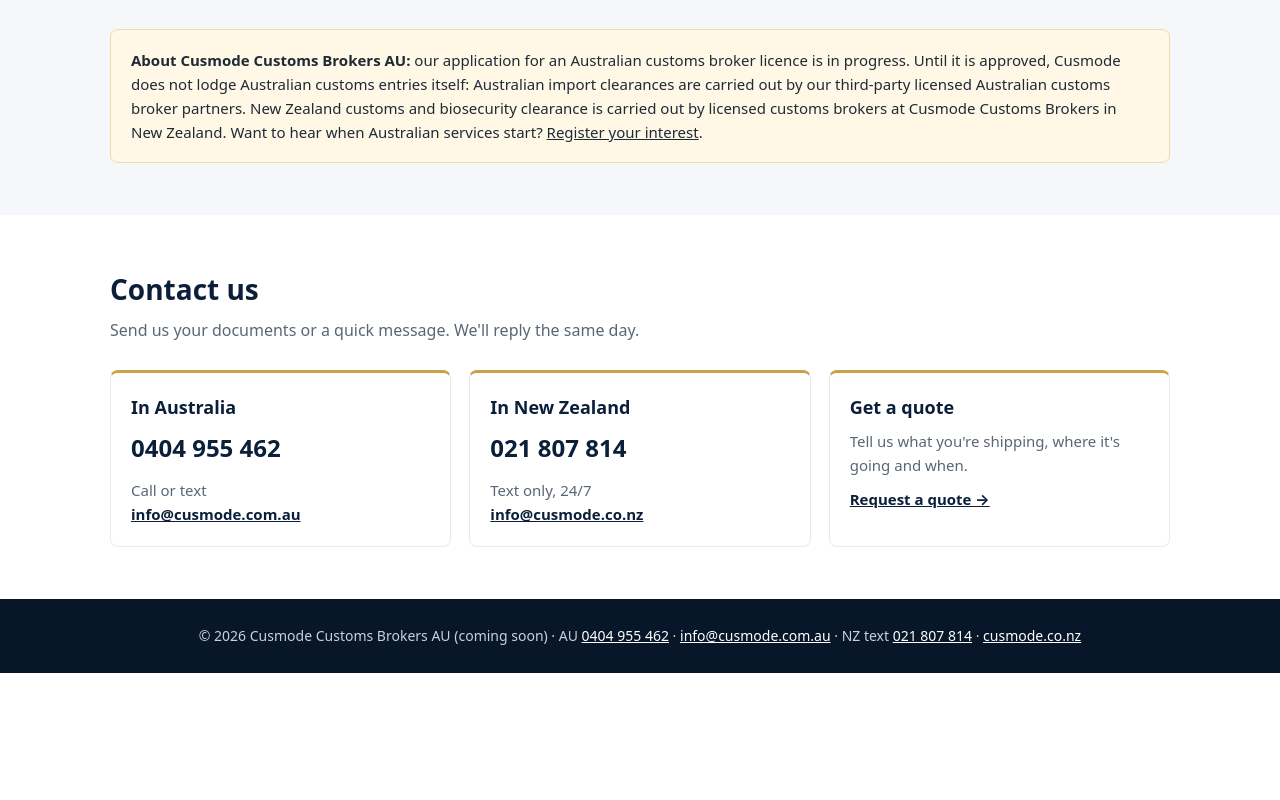
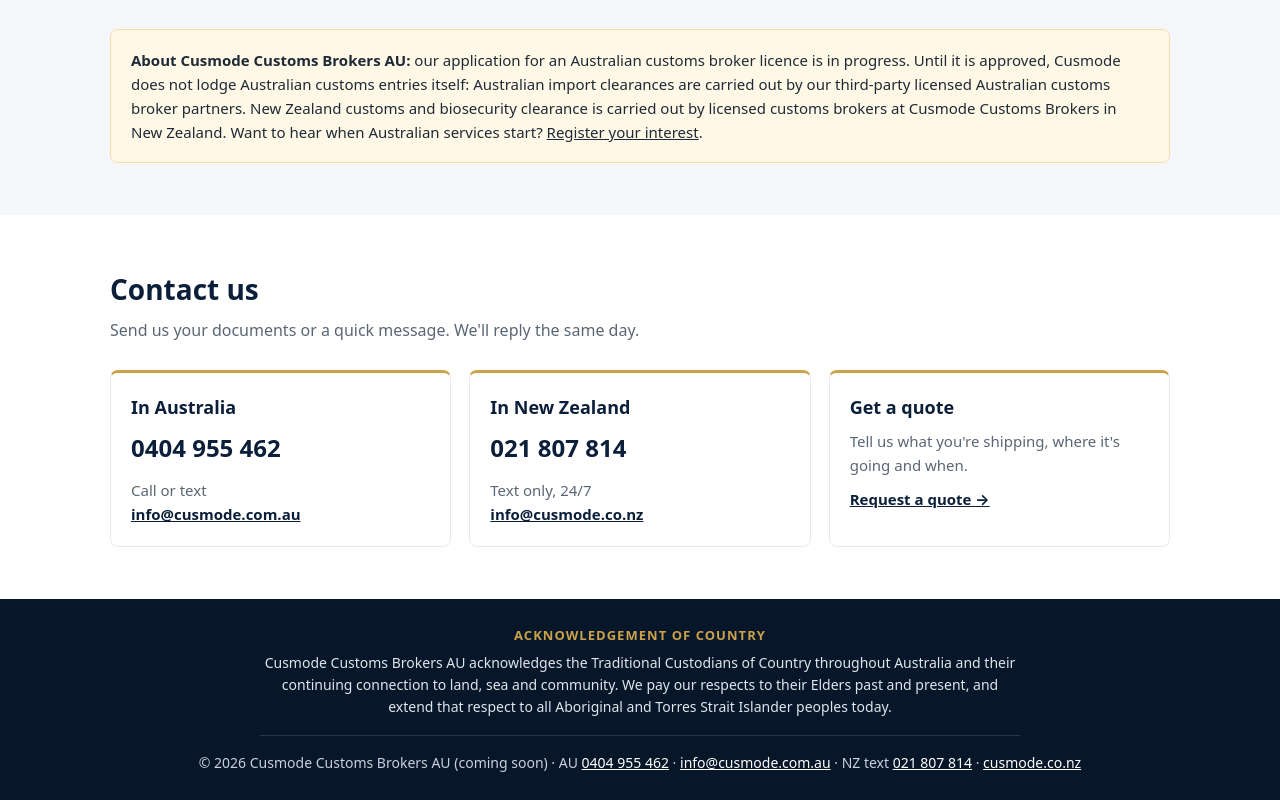
Before and after one commit to samthebrokers-prog/cusmode-au, a plain HTML site: page index.html in a window 1280 px wide. Shown: the part 2959-3759 px from the top of the page. Before the commit the page ends 3632 px from the top, so only its background shows below. Drawn offline with Linux system fonts and the light colour scheme.

Commit message:
Add Acknowledgement of Country to footer
Co-Authored-By: Claude Opus 5.5 <noreply@anthropic.com>
Claude-Session: https://claude.ai/code/session_01CU4Xar8jdjfmFCtW6YqbzA

```diff
--- a/index.html
+++ b/index.html
@@ -53,6 +53,8 @@ h2{font-size:28px;margin:0 0 6px;color:var(--navy)}
 .contact .big{font-size:24px;font-weight:800;color:var(--navy);margin:4px 0 10px;display:block;text-decoration:none}
 footer{background:#071629;color:#c9d1dc;font-size:14px;padding:26px 0;text-align:center}
 footer a{color:#fff}
+.aoc{max-width:760px;margin:0 auto 16px;padding-bottom:16px;border-bottom:1px solid #22344f;font-size:14px;line-height:1.6;color:#dfe5ec}
+.aoc strong{display:block;color:var(--gold);font-size:13px;letter-spacing:.08em;text-transform:uppercase;margin-bottom:6px}
 @media(max-width:640px){header nav{display:none}header img{height:56px}}
 </style>
 </head>
@@ -171,6 +173,9 @@ footer a{color:#fff}
 </section>
 
 <footer>
+  <div class="wrap">
+    <p class="aoc"><strong>Acknowledgement of Country</strong>Cusmode Customs Brokers AU acknowledges the Traditional Custodians of Country throughout Australia and their continuing connection to land, sea and community. We pay our respects to their Elders past and present, and extend that respect to all Aboriginal and Torres Strait Islander peoples today.</p>
+  </div>
   <div class="wrap">© 2026 Cusmode Customs Brokers AU (coming soon) · AU <a href="tel:+61404955462">0404 955 462</a> · <a href="mailto:info@cusmode.com.au">info@cusmode.com.au</a> · NZ text <a href="sms:+6421807814">021 807 814</a> · <a href="https://cusmode.co.nz/">cusmode.co.nz</a></div>
 </footer>
 </body>
```
